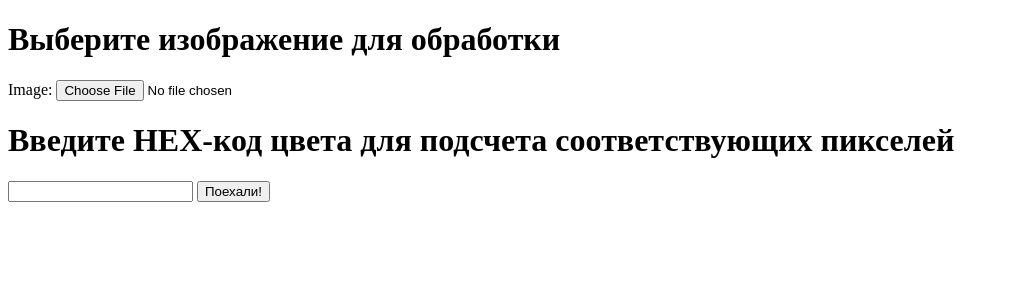
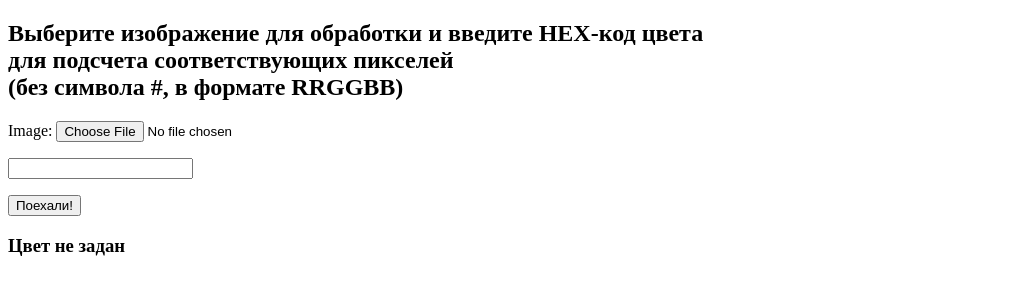
Before and after one commit to rand0mizator/TestTask, a Django app: page / in a window 1280 px wide. Shown: the top 300 px of the page, without its empty margins (0-1009 px from the left). Run offline with Django 3.2, Linux system fonts and the light colour scheme.

Commit message:
Определение каких пикселей больше, белых или черных Подсчет пикселей введенного цвета Пока работает только с InMemoryUploadedFile

```diff
--- a/ml_python/app/views.py
+++ b/ml_python/app/views.py
@@ -1,32 +1,28 @@
 from django.shortcuts import render, redirect
-from app.forms import ImageForm
+from .forms import ImageForm
+from .utils import count_pixels
 
-import cv2
-import numpy as np
 from PIL import ImageColor
 
 
 def index(request):
     if request.method == 'POST':
-        color = request.POST["color"]
+        color = '#' + request.POST["color"]
         try:
-            color = ImageColor.getcolor(color, 'RGB')
+            color = ImageColor.getrgb(color)
         except ValueError:
-            color = '#000000'
+            color = None
         form = ImageForm(request.POST, request.FILES)
         if form.is_valid():
-            uploaded_file_in_memory = request.FILES["image"].read()
+            uploaded_file = request.FILES['image']
+            print(type(uploaded_file))
             form.save()
             img_obj = form.instance
-            nparr = np.fromstring(uploaded_file_in_memory, np.uint8)
-            img = cv2.imdecode(nparr, cv2.IMREAD_UNCHANGED)
-            black = np.sum(img == 0)
-            white = np.sum(img == 255)
-            pixel_count = np.sum(img == color)
-            pixel = 'черных' if black > white else 'белых'
-            return render(request, 'index.html', {'form': form, 'img_obj': img_obj,
-                                                  'pixel': pixel, 'pixel_count': pixel_count,
-                                                  'color': color})
+            black = count_pixels(uploaded_file, (0, 0, 0))
+            white = count_pixels(uploaded_file, (255, 255, 255))
+            pixel_count = count_pixels(uploaded_file, color)
+            return render(request, 'index.html', {'form': form, 'img_obj': img_obj, 'pixel_count': pixel_count,
+                                                  'white': white, 'black': black, 'color': color})
     else:
         form = ImageForm()
     return render(request, 'index.html', {'form': form})
--- a/ml_python/templates/index.html
+++ b/ml_python/templates/index.html
@@ -8,25 +8,48 @@
   <title>Тестовое задание Суслов</title>
 </head>
 <body>
-
-<p><h1>Выберите изображение для обработки</h1></p>
+<p>
+<h2>Выберите изображение для обработки и введите НЕХ-код цвета <br>
+  для подсчета соответствующих пикселей <br>
+  (без символа #, в формате RRGGBB)</h2>
+</p>
 <form method="post" enctype="multipart/form-data">
   {% csrf_token %}
   {{ form.as_p }}
-<!--  <button type="submit">Загрузить</button>-->
-  <h1>Введите НЕХ-код цвета для подсчета соответствующих пикселей</h1>
-  <input type="text" name="color">
-<button type="submit">Поехали!</button>
+  <p><input type="text" name="color"><br></p>
+  <p><button type="submit">Поехали!</button></p>
 </form>
 
 
 {% if img_obj %}
   <h3>Загруженное изображение</h3>
   <img src="{{ img_obj.image.url}}" alt="connect" style="max-height:300px">
-  <h3>На изображении больше {{ pixel }} пикселей</h3>
-  <h3>Количество пикселей {{ color }} цвета = {{ pixel_count }}</h3>
-  <h4>Белые пиксели - это пиксели с кодом RGB = 255, 255, 255</h4>
-  <h4>Черные пиксели - это пиксели с кодом RGB = 0, 0, 0</h4>
+{% endif %}
+
+{% if color != None %}
+  {% if pixel_count != -1 %}
+    <h3>Количество пикселей {{ color }} цвета = {{ pixel_count }}</h3>
+  {% else %}
+    <h3>Пиксели цвета {{ color }} не найдены</h3>
+  {% endif %}
+{% else %}
+  <h3>Цвет не задан</h3>
+{% endif %}
+
+{% if black > 0 %}
+  <h4>Количество черных пикселей (RGB = [0, 0, 0]): {{ black }}</h4>
+{% endif %}
+
+{% if white > 0 %}
+  <h4>Количество белых пикселей (RGB = [255, 255, 255]): {{ white }}</h4>
+{% endif %}
+
+{% if black > 0 and white > 0 %}
+  {% if black > white %}
+    <h4>На изображении больше черных пикселей</h4>
+  {% else %}
+    <h4>На изображении больше белых пикселей</h4>
+  {% endif %}
 {% endif %}
 
 </body>
--- /dev/null
+++ b/ml_python/tests.py
@@ -0,0 +1,3 @@
+from app.utils import count_pixels
+
+path_to_imgs = '\\media\\test_imgs\\'
```
Also changed, not shown: ml_python/app/utils.py (added, +14 -0 lines), ml_python/db.sqlite3, 1 other file.
